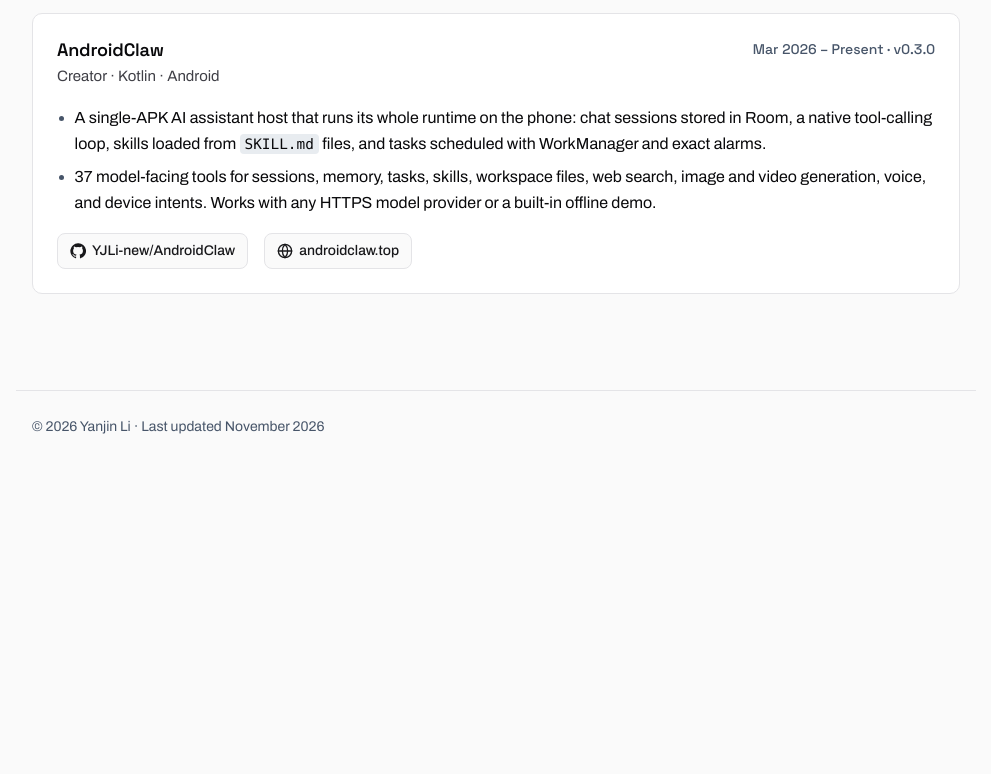
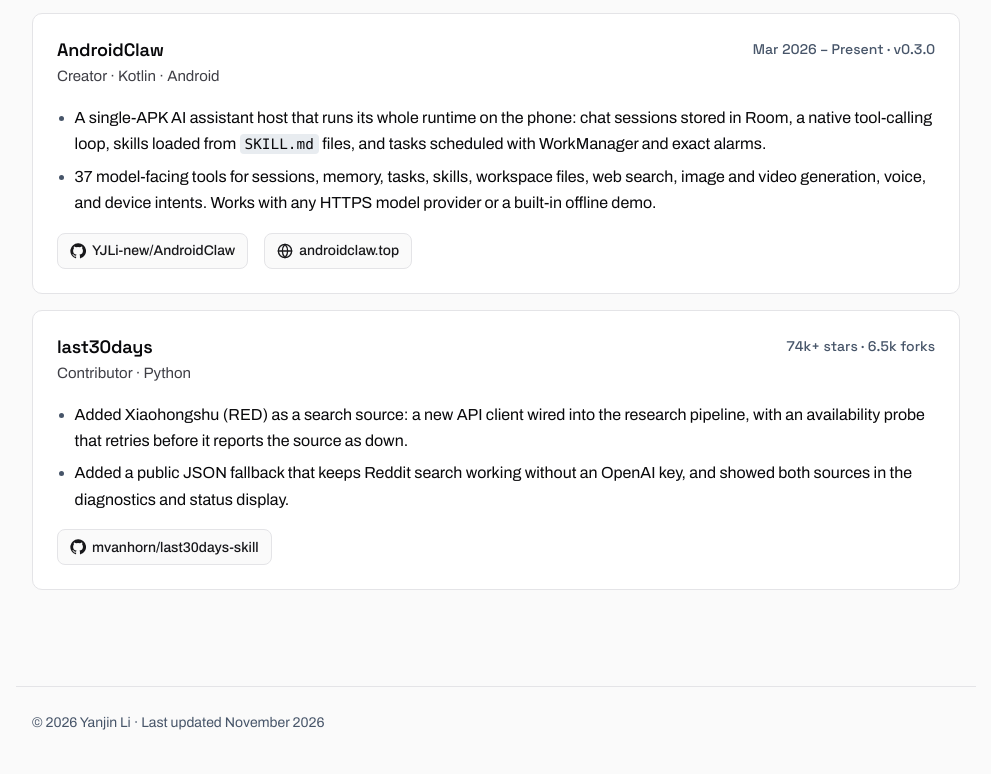
Before and after one commit to YJLi-new/YJLi-new.github.io, a plain HTML site: page index.html in a window 1280 px wide. Shown: the part 3392-4166 px from the top of the page, without its empty margins (144-1135 px from the left). Before the commit the page ends 3870 px from the top, so only its background shows below. Drawn offline with Linux system fonts and the light colour scheme.

Commit message:
Add last30days contribution

```diff
--- a/index.html
+++ b/index.html
@@ -328,6 +328,17 @@
           <svg viewBox="0 0 24 24" fill="none" stroke="currentColor" stroke-width="2" stroke-linecap="round" stroke-linejoin="round" aria-hidden="true"><circle cx="12" cy="12" r="10"/><path d="M12 2a14.5 14.5 0 0 0 0 20 14.5 14.5 0 0 0 0-20"/><path d="M2 12h20"/></svg>
           androidclaw.top</a></div>
       </article>
+      <article class="card">
+        <div class="exp-head"><h3>last30days</h3><span class="when">74k+ stars &middot; 6.5k forks</span></div>
+        <p class="sub">Contributor &middot; Python</p>
+        <ul>
+          <li>Added Xiaohongshu (RED) as a search source: a new API client wired into the research pipeline, with an availability probe that retries before it reports the source as down.</li>
+          <li>Added a public JSON fallback that keeps Reddit search working without an OpenAI key, and showed both sources in the diagnostics and status display.</li>
+        </ul>
+        <div class="meta"><a class="pill" href="https://github.com/mvanhorn/last30days-skill">
+          <svg viewBox="0 0 24 24" fill="currentColor" aria-hidden="true"><path d="M12 .5a11.5 11.5 0 0 0-3.64 22.41c.58.1.79-.25.79-.56v-2c-3.2.7-3.88-1.37-3.88-1.37-.52-1.33-1.28-1.69-1.28-1.69-1.05-.71.08-.7.08-.7 1.16.08 1.77 1.19 1.77 1.19 1.03 1.77 2.7 1.26 3.36.96.1-.75.4-1.26.73-1.55-2.55-.29-5.24-1.28-5.24-5.68 0-1.26.45-2.28 1.19-3.09-.12-.29-.52-1.46.11-3.04 0 0 .97-.31 3.17 1.18a11 11 0 0 1 5.77 0c2.2-1.49 3.17-1.18 3.17-1.18.63 1.58.23 2.75.11 3.04.74.81 1.19 1.83 1.19 3.09 0 4.41-2.69 5.39-5.25 5.67.41.36.78 1.06.78 2.14v3.17c0 .31.21.67.8.56A11.5 11.5 0 0 0 12 .5Z"/></svg>
+          mvanhorn/last30days-skill</a></div>
+      </article>
     </div>
   </section>
 
```
